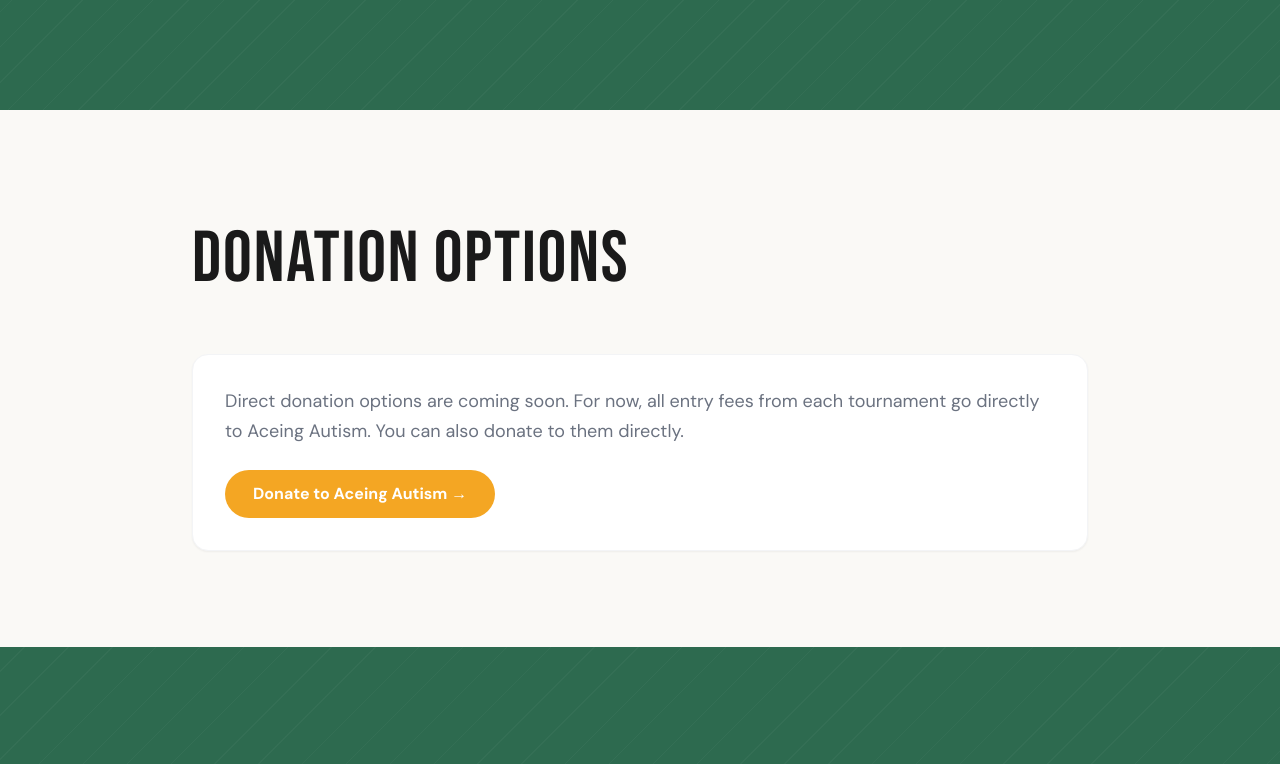
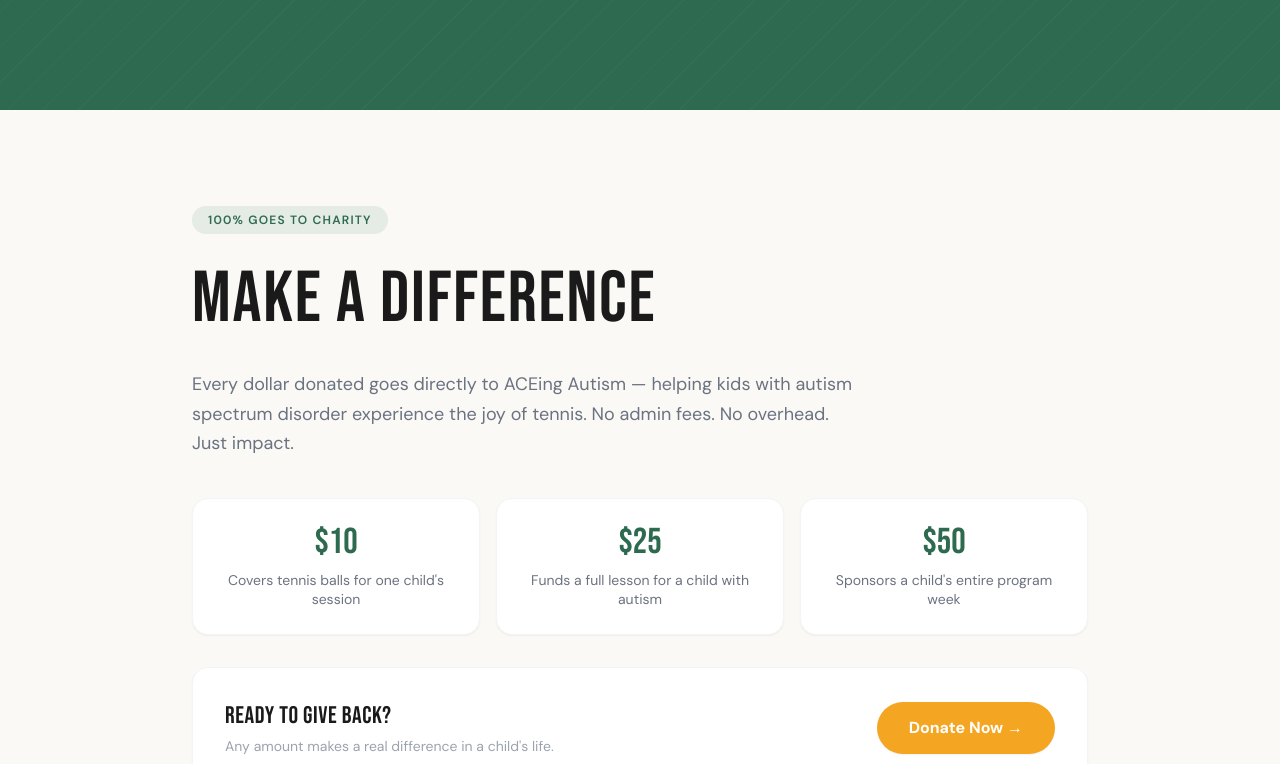
Before and after one commit to acesforyouth/aces-for-youth, a Next.js app: page / in a window 1280 px wide. Shown: the part 901-1665 px from the top of the page. Built offline with nearby package versions, Linux system fonts and the light colour scheme.

Commit message:
remove cartoon kids, update donations and branding

```diff
--- a/app/layout.tsx
+++ b/app/layout.tsx
@@ -19,7 +19,7 @@
 export const metadata: Metadata = {
   title: 'Aces for Youth | Youth Tennis Tournament Series',
   description:
-    'Competitive tennis tournaments for kids, raising money for Aceing Autism. 18 competitors, 2 matches, 6-game sets. Give back to the community.',
+    'Competitive tennis tournaments for kids, raising money for ACEing Autism. 18 competitors, 2 matches, 6-game sets. Give back to the community.',
 };
 
 export default function RootLayout({ children }: { children: React.ReactNode }) {
--- a/components/CharityPartner.tsx
+++ b/components/CharityPartner.tsx
@@ -27,8 +27,8 @@
         >
           <div className="mb-5">
             <Image
-              src="/aceing-autism.png"
-              alt="Aceing Autism"
+              src="/aceing-autism-logo-blue.png"
+              alt="ACEing Autism"
               width={160}
               height={160}
               className="object-contain"
@@ -36,13 +36,13 @@
             />
           </div>
           <p className="font-dm text-gray-600 text-lg leading-relaxed mb-4">
-            Aceing Autism is a nonprofit organization that uses tennis to improve the lives of
+            ACEing Autism is a nonprofit organization that uses tennis to improve the lives of
             children with autism spectrum disorder. Through programs specifically designed for
             those with autism, they help develop motor skills, social skills, and a lifelong love
             of the sport.
           </p>
           <p className="font-dm text-gray-600 text-lg leading-relaxed mb-8">
-            100% of Aces for Youth entry fees go directly to Aceing Autism. Our goal is to raise
+            100% of Aces for Youth entry fees go directly to ACEing Autism. Our goal is to raise
             $500 per event.
           </p>
           <a
@@ -51,10 +51,10 @@
             rel="noopener noreferrer"
             className="inline-block bg-[#F4A623] text-white font-dm font-bold px-7 py-3 rounded-full hover:bg-[#e09510] transition-colors duration-200 mb-4"
           >
-            Learn About Aceing Autism →
+            Learn About ACEing Autism →
           </a>
           <p className="font-dm text-gray-400 text-xs">
-            Aces for Youth is not affiliated with Aceing Autism. All donations go directly to the
+            Aces for Youth is not affiliated with ACEing Autism. All donations go directly to the
             charity.
           </p>
         </motion.div>
--- a/components/Donations.tsx
+++ b/components/Donations.tsx
@@ -2,39 +2,90 @@
 
 import { motion } from 'framer-motion';
 
+const DONATE_URL = 'https://aceingautism.app.neoncrm.com/forms/acesforyouth';
+
+const impacts = [
+  { amount: '$10', description: 'Covers tennis balls for one child\'s session' },
+  { amount: '$25', description: 'Funds a full lesson for a child with autism' },
+  { amount: '$50', description: 'Sponsors a child\'s entire program week' },
+];
+
 export default function Donations() {
   return (
-    <section id="donate" className="bg-[#FAF9F6] py-24 px-6">
-      <div className="max-w-4xl mx-auto">
+    <section id="donate" className="bg-[#FAF9F6] py-24 px-6 relative overflow-hidden">
+<div className="relative max-w-4xl mx-auto">
+        <motion.div
+          initial={{ opacity: 0, y: 20 }}
+          whileInView={{ opacity: 1, y: 0 }}
+          viewport={{ once: true }}
+          transition={{ duration: 0.5 }}
+          className="mb-3"
+        >
+          <span className="inline-flex items-center gap-2 bg-[#2D6A4F]/10 text-[#2D6A4F] text-xs font-dm font-semibold px-4 py-1.5 rounded-full uppercase tracking-widest">
+            100% goes to charity
+          </span>
+        </motion.div>
+
         <motion.h2
           initial={{ opacity: 0, y: 30 }}
           whileInView={{ opacity: 1, y: 0 }}
           viewport={{ once: true }}
-          transition={{ duration: 0.6 }}
-          className="font-bebas tracking-wide text-[#1a1a1a] mb-10"
+          transition={{ duration: 0.6, delay: 0.05 }}
+          className="font-bebas tracking-wide text-[#1a1a1a] mb-4"
           style={{ fontSize: 'clamp(3rem, 6vw, 4.5rem)' }}
         >
-          DONATION OPTIONS
+          MAKE A DIFFERENCE
         </motion.h2>
 
+        <motion.p
+          initial={{ opacity: 0, y: 20 }}
+          whileInView={{ opacity: 1, y: 0 }}
+          viewport={{ once: true }}
+          transition={{ duration: 0.6, delay: 0.1 }}
+          className="font-dm text-gray-500 text-lg leading-relaxed mb-10 max-w-2xl"
+        >
+          Every dollar donated goes directly to ACEing Autism — helping kids with autism
+          spectrum disorder experience the joy of tennis. No admin fees. No overhead. Just impact.
+        </motion.p>
+
+        {/* Impact cards */}
+        <div className="grid grid-cols-1 sm:grid-cols-3 gap-4 mb-8">
+          {impacts.map((item, i) => (
+            <motion.div
+              key={item.amount}
+              initial={{ opacity: 0, y: 20 }}
+              whileInView={{ opacity: 1, y: 0 }}
+              viewport={{ once: true }}
+              transition={{ duration: 0.5, delay: 0.1 + i * 0.08 }}
+              className="bg-white border border-gray-100 rounded-2xl p-6 shadow-sm text-center"
+            >
+              <p className="font-bebas text-4xl text-[#2D6A4F] mb-2">{item.amount}</p>
+              <p className="font-dm text-gray-500 text-sm leading-snug">{item.description}</p>
+            </motion.div>
+          ))}
+        </div>
+
+        {/* CTA */}
         <motion.div
           initial={{ opacity: 0, y: 20 }}
           whileInView={{ opacity: 1, y: 0 }}
           viewport={{ once: true }}
-          transition={{ duration: 0.6, delay: 0.1 }}
-          className="bg-white border border-gray-100 rounded-2xl p-8 shadow-sm"
+          transition={{ duration: 0.6, delay: 0.3 }}
+          className="bg-white border border-gray-100 rounded-2xl p-8 shadow-sm flex flex-col sm:flex-row items-center justify-between gap-6"
         >
-          <p className="font-dm text-gray-500 text-lg leading-relaxed mb-6">
-            Direct donation options are coming soon. For now, all entry fees from each tournament
-            go directly to Aceing Autism. You can also donate to them directly.
-          </p>
+          <div>
+            <p className="font-bebas text-2xl text-[#1a1a1a] tracking-wide mb-1">Ready to give back?</p>
+            <p className="font-dm text-gray-400 text-sm">
+              Any amount makes a real difference in a child's life.
+            </p>
+          </div>
           <a
-            href="https://aceingautism.org"
+            href={DONATE_URL}
             target="_blank"
             rel="noopener noreferrer"
-            className="inline-block bg-[#F4A623] text-white font-dm font-bold px-7 py-3 rounded-full hover:bg-[#e09510] transition-colors duration-200"
+            className="flex-shrink-0 bg-[#F4A623] text-white font-dm font-bold px-8 py-3.5 rounded-full hover:bg-[#e09510] transition-colors duration-200 shadow-sm text-base"
           >
-            Donate to Aceing Autism →
+            Donate Now →
           </a>
         </motion.div>
       </div>
--- a/components/Hero.tsx
+++ b/components/Hero.tsx
@@ -43,7 +43,7 @@
             className="inline-flex items-center gap-2.5 bg-[#F4A623] text-white text-sm font-dm font-semibold px-5 py-2.5 rounded-full shadow-lg"
           >
             <span className="w-2 h-2 bg-white rounded-full animate-pulse" />
-            Raising funds for Aceing Autism
+            Raising funds for ACEing Autism
           </motion.div>
         </motion.div>
 
--- a/components/HowItWorks.tsx
+++ b/components/HowItWorks.tsx
@@ -21,7 +21,7 @@
   {
     number: '04',
     title: 'Give Back',
-    body: 'Entry fees go directly to Aceing Autism.',
+    body: 'Entry fees go directly to ACEing Autism.',
   },
 ];
 
--- a/components/LandingHero.tsx
+++ b/components/LandingHero.tsx
@@ -36,7 +36,7 @@
         }}
       />
 
-      <div className="relative z-10 max-w-7xl mx-auto px-6 py-28 w-full">
+<div className="relative z-10 max-w-7xl mx-auto px-6 py-28 w-full">
         <div className="grid grid-cols-1 lg:grid-cols-2 gap-14 items-center">
 
           {/* LEFT — Program Overview */}
@@ -49,7 +49,7 @@
             >
               <span className="inline-flex items-center gap-2 bg-[#F4A623] text-white text-sm font-dm font-semibold px-4 py-2 rounded-full">
                 <span className="w-2 h-2 bg-white rounded-full animate-pulse" />
-                Raising funds for Aceing Autism
+                Raising funds for ACEing Autism
               </span>
             </motion.div>
 
@@ -70,7 +70,7 @@
               className="font-dm text-white/75 text-lg leading-relaxed mb-4"
             >
               A youth tennis tournament series for kids, giving players
-              their first real competitive experience while raising funds for Aceing Autism.
+              their first real competitive experience while raising funds for ACEing Autism.
             </motion.p>
 
             <motion.p
--- a/components/Mission.tsx
+++ b/components/Mission.tsx
@@ -41,7 +41,7 @@
   {
     icon: <HeartIcon />,
     title: 'Accessibility',
-    body: 'Every match raises money for Aceing Autism.',
+    body: 'Every match raises money for ACEing Autism.',
   },
 ];
 
```
Also changed, not shown: components/CartoonKids.tsx (added, +141 -0 lines), aceing-autism-logo-blue.png (added), public/aceing-autism-logo-blue.png (added).
